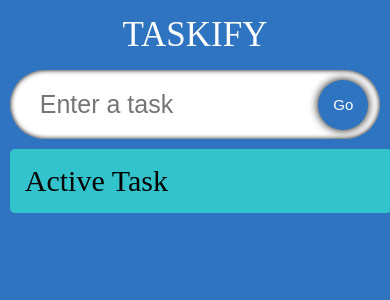
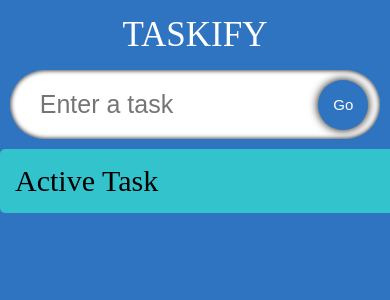
Before and after one commit to parvez-swe/typescript-todo, a React (Create React App) app: page / in a window 390 px wide. Shown: the top 300 px of the page. Built offline with nearby package versions, Linux system fonts and the light colour scheme; a web font is replaced by a local one.

Commit message:
100% width

```diff
--- a/src/components/styles.css
+++ b/src/components/styles.css
@@ -45,7 +45,7 @@
 }
 .container {
   display: flex;
-  width: 95%;
+  width: 100%;
   margin-top: 10px;
   justify-content: space-between;
   align-items: flex-start;
@@ -57,9 +57,9 @@
   flex-direction: column;
   padding: 15px;
   border-radius: 5px;
-  background-color: rgb(50,195,205);
+  background-color: rgb(50, 195, 205);
 }
-.todos__heading{
+.todos__heading {
   font-size: 30px;
 }
 .todos__single {
@@ -70,7 +70,7 @@
   background-image: url("https://img.freepik.com/free-photo/crumpled-yellow-paper-background-close-up_60487-2390.jpg?size=626&ext=jpg");
   transition: 0.2s;
 }
-.todos__single:hover{
+.todos__single:hover {
   box-shadow: 0 0 5px black;
   transform: scale(1.03);
 }
@@ -93,7 +93,7 @@
 
 @media (max-width: 1200px) {
   .todos__single {
-    width: 100%;
+    width: 90%;
   }
 }
 
@@ -105,16 +105,15 @@
     width: 95%;
     margin-bottom: 10px;
   }
-  .container{
-    width: 95%;
+  .container {
+    width: 100%;
     flex-direction: column;
-
   }
   /* .todos__single {
     width: 100%;
   } */
 }
 
-.remove{
-  background-color: rgb(235,103,80);
+.remove {
+  background-color: rgb(235, 103, 80);
 }
```
